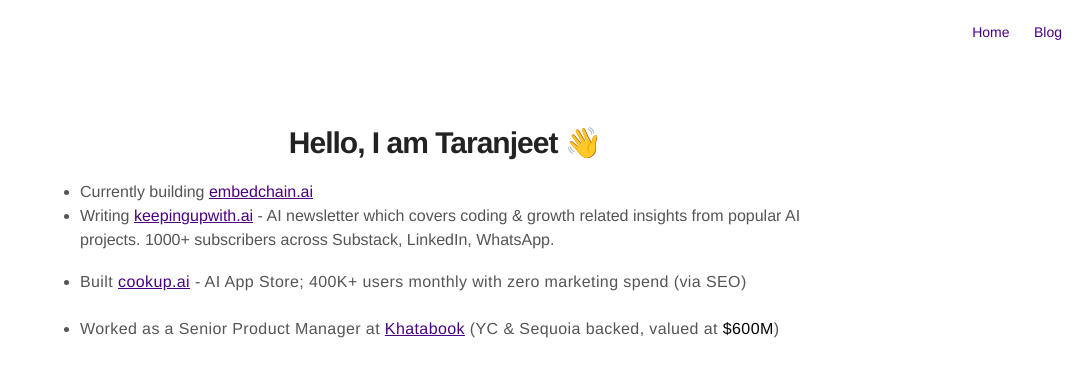
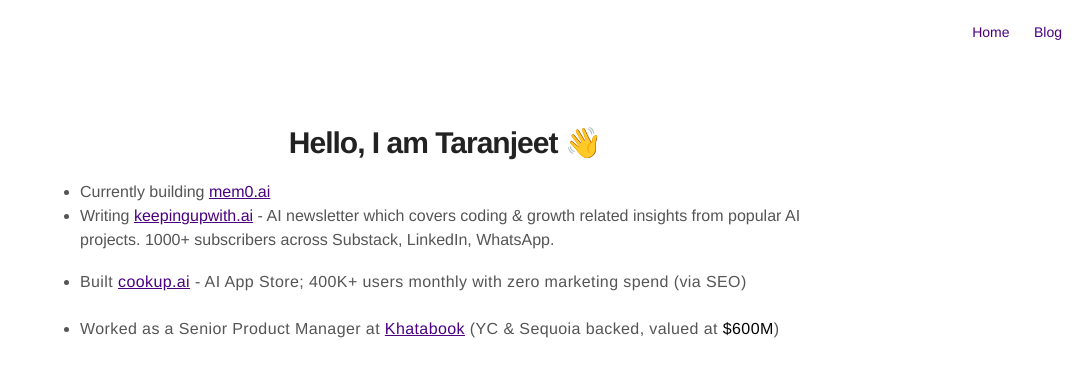
Before and after one commit to taranjeet/taranjeet.github.io, a Jekyll site: the page built from about.md, in a window 1280 px wide and 900 px high. Shown: the top 367 px of the window, without its empty margins (195-1280 px from the left). Built offline with Jekyll 4.4.1, drawn with Linux system fonts in a browser that asks for light colours.

Commit message:
Update about.md

```diff
--- a/about.md
+++ b/about.md
@@ -5,7 +5,7 @@ layout: page
 
 <div align="center"><h1>Hello, I am Taranjeet 👋</h1></div>
 
-* Currently building [embedchain.ai](https://embedchain.ai)
+* Currently building [mem0.ai](https://mem0.ai)
 * Writing [keepingupwith.ai](https://keepingupwith.ai) - AI newsletter which covers coding & growth related insights from popular AI projects. 1000+ subscribers across Substack, LinkedIn, WhatsApp.
 * Built [cookup.ai](https://cookup.ai) - AI App Store; 400K+ users monthly with zero marketing spend (via SEO)
 
```
